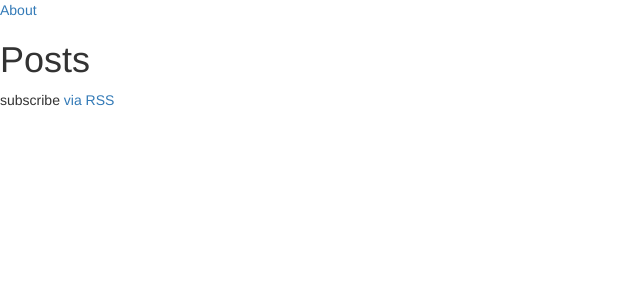
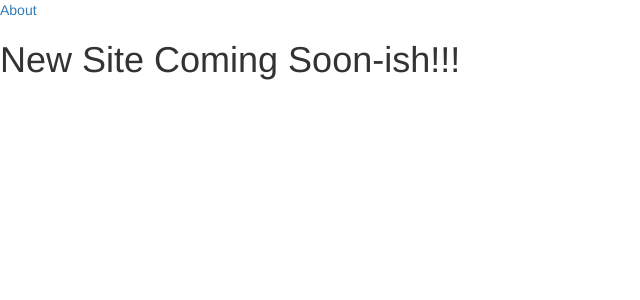
Before and after one commit to kevindeleon/kevindeleon.github.io, a Jekyll site: the page built from index.html, in a window 1280 px wide. Shown: the top 300 px of the page, without its empty margins (0-640 px from the left). Built offline with Jekyll 4.4.1, drawn with Linux system fonts in a browser that asks for light colours; Markdown is read by kramdown in place of the engine named in the settings; the list of posts is cut into pages by our own code.

Commit message:
temp page

```diff
--- a/index.html
+++ b/index.html
@@ -4,20 +4,6 @@ layout: default
 
 <div class="home">
 
-  <h1 class="page-heading">Posts</h1>
-
-  <ul class="post-list">
-    {% for post in site.posts %}
-      <li>
-        <span class="post-meta">{{ post.date | date: "%b %-d, %Y" }}</span>
-
-        <h2>
-          <a class="post-link" href="{{ post.url | prepend: site.baseurl }}">{{ post.title }}</a>
-        </h2>
-      </li>
-    {% endfor %}
-  </ul>
-
-  <p class="rss-subscribe">subscribe <a href="{{ "/feed.xml" | prepend: site.baseurl }}">via RSS</a></p>
+  <h1 class="page-heading">New Site Coming Soon-ish!!!</h1>
 
 </div>
```
Also changed, not shown: 1 other file.
